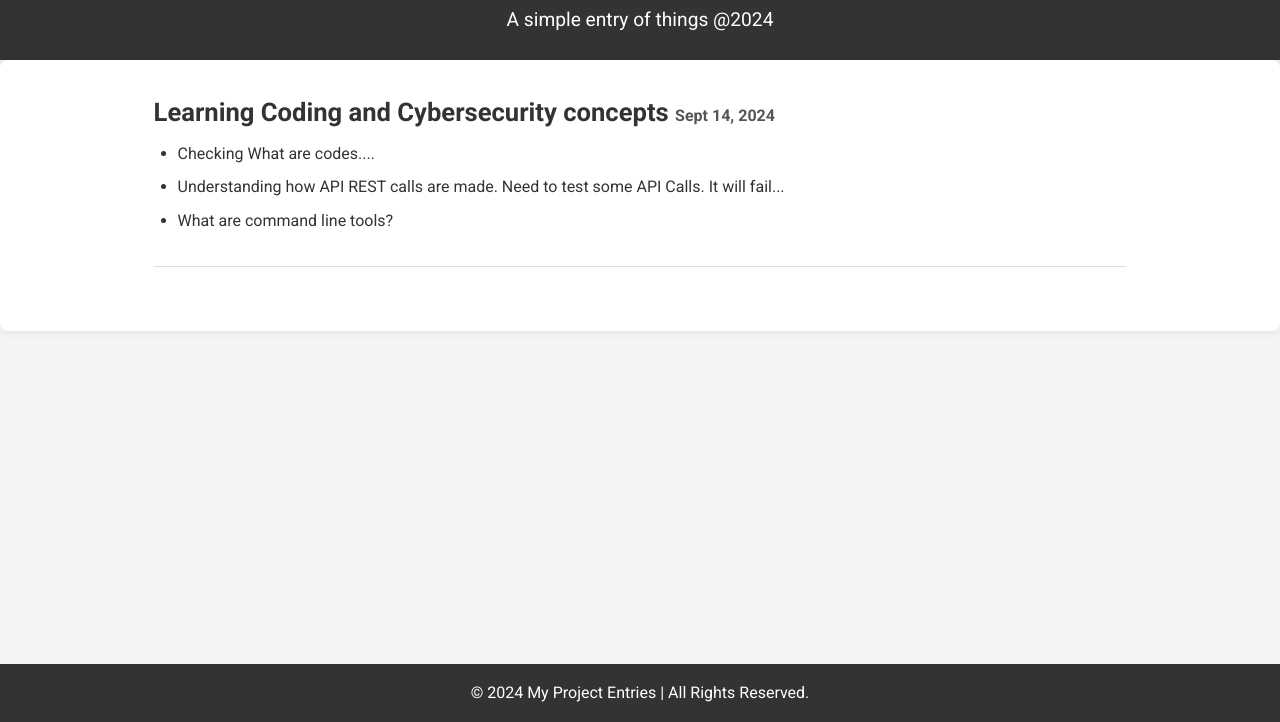
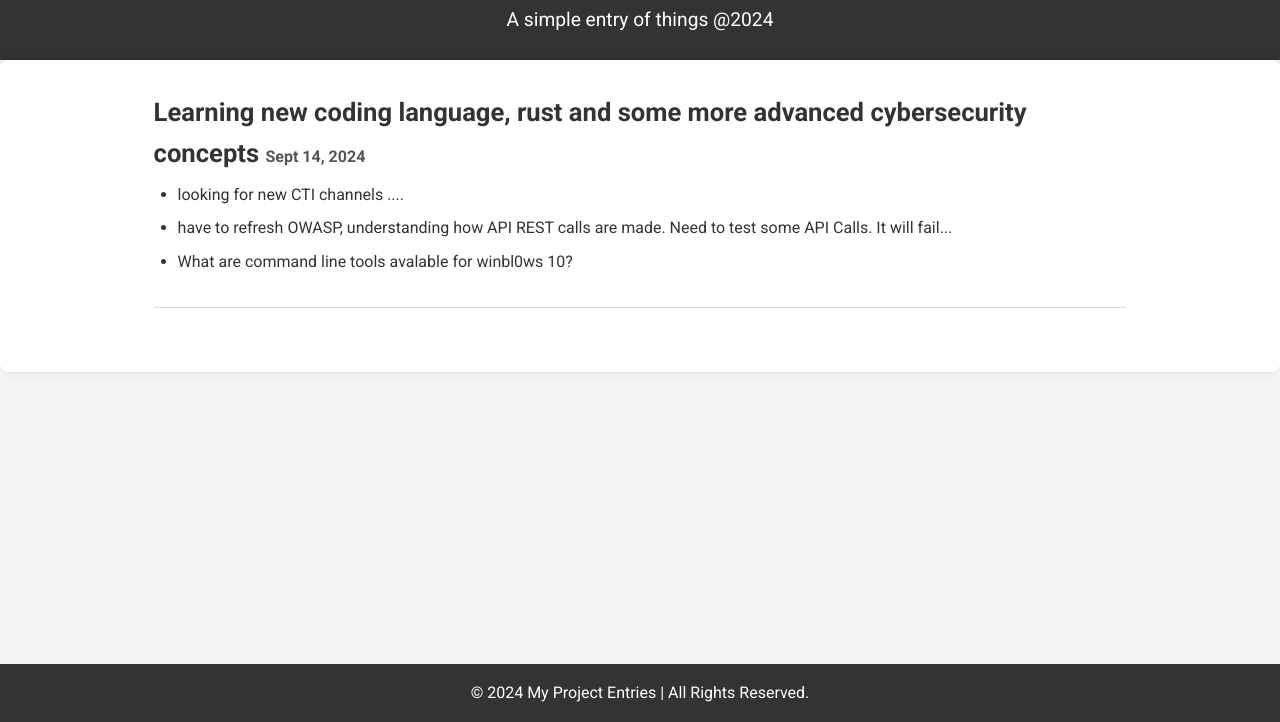
Before and after one commit to 3v1lch0nkz/3v1lch0nkz.github.io, a plain HTML site: page index.html in a window 1280 px wide. Shown: the part 78-800 px from the top of the page. Drawn offline with Linux system fonts and the light colour scheme.

Commit message:
Update index.html
correcting garbage entries

```diff
--- a/index.html
+++ b/index.html
@@ -18,11 +18,11 @@
     <section id="changelog">
         <div class="container">
             <article class="entry">
-                <h2>Learning Coding and Cybersecurity concepts <span class="date">Sept 14, 2024</span></h2>
+                <h2>Learning new coding language, rust and some more advanced cybersecurity concepts <span class="date">Sept 14, 2024</span></h2>
                 <ul>
-                    <li>Checking What are codes....</li></li>
-                    <li>Understanding how API REST calls are made. Need to test some API Calls. It will fail...</li>
-                    <li>What are command line tools?</li>
+                    <li>looking for new CTI channels ....</li></li>
+                    <li>have to refresh OWASP, understanding how API REST calls are made. Need to test some API Calls. It will fail...</li>
+                    <li>What are command line tools avalable for winbl0ws 10?</li>
                 </ul>
             </article>
 
```
